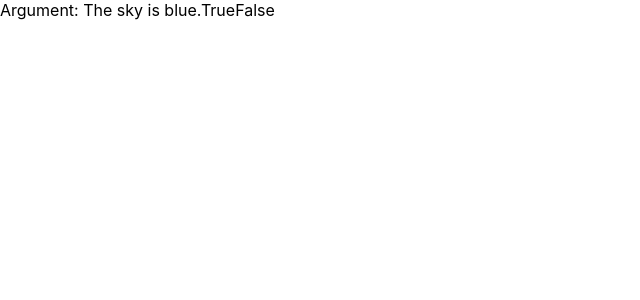
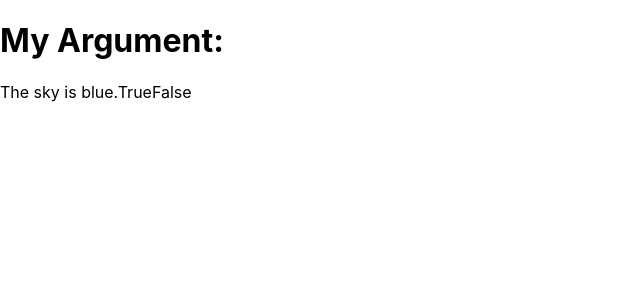
Before and after one commit to ydhamija96/argument, a React (Create React App) app: page / in a window 1280 px wide. Shown: the top 300 px of the page, without its empty margins (0-640 px from the left). Built offline with nearby package versions, Linux system fonts and the light colour scheme.

Commit message:
Add proposition component

```diff
--- a/src/App.tsx
+++ b/src/App.tsx
@@ -1,8 +1,8 @@
 import React from 'react';
 import {Argument} from './Argument';
-import {Proposition} from './types';
+import {PropositionT} from './types';
 
-const propositions : Proposition[] = [
+const propositions : PropositionT[] = [
     {
         "id": "25e5131a-63de-4e3c-878a-95e8f54b545f",
         "text": "The sky is blue.",
--- a/src/Argument.tsx
+++ b/src/Argument.tsx
@@ -1,12 +1,20 @@
 import React from "react";
-import {Proposition} from "./types";
+import {PropositionT} from "./types";
+import {Proposition} from "./Proposition";
 
 type ArgumentProps = {
-    propositions: Proposition[]
+    propositions: PropositionT[]
 }
 
 export class Argument extends React.Component<ArgumentProps> {
     render() {
-        return "Argument: " + this.props.propositions[0].text + this.props.propositions[0].choices[0].text + this.props.propositions[0].choices[1].text;
+        return <div>
+            <h1>My Argument:</h1>
+            <Proposition
+                timesPresented={this.props.propositions[0].timesPresented}
+                id={this.props.propositions[0].id}
+                text={this.props.propositions[0].text}
+                choices={this.props.propositions[0].choices} />
+        </div>;
     }
 }
--- /dev/null
+++ b/src/Proposition.tsx
@@ -0,0 +1,8 @@
+import React from "react";
+import {PropositionT} from "./types";
+
+export class Proposition extends React.Component<PropositionT> {
+    render() {
+        return this.props.text + this.props.choices[0].text + this.props.choices[1].text;
+    }
+}
```
Also changed, not shown: src/types.ts (+4 -4 lines), 2 other files (tests, documents, lock files or other folders).
